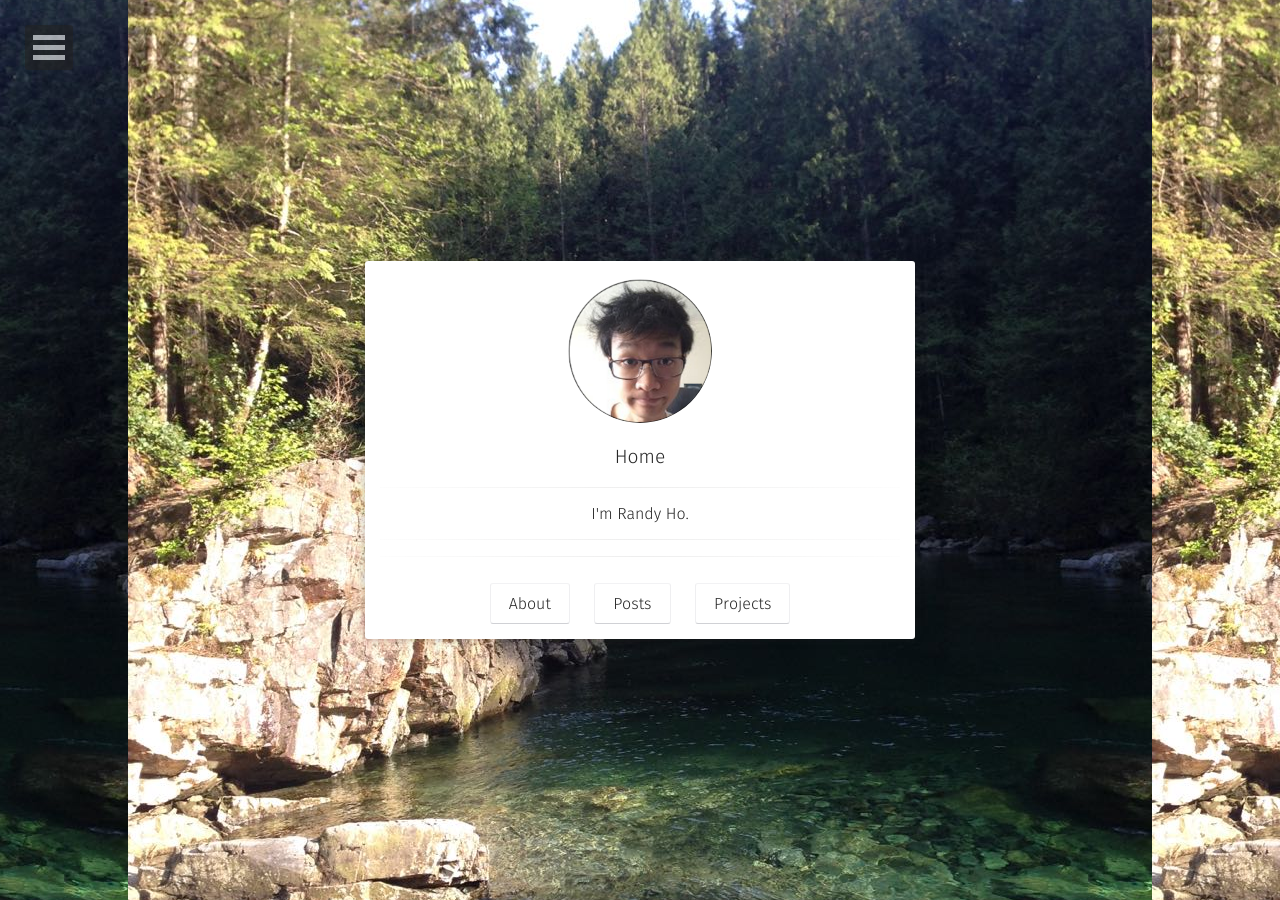
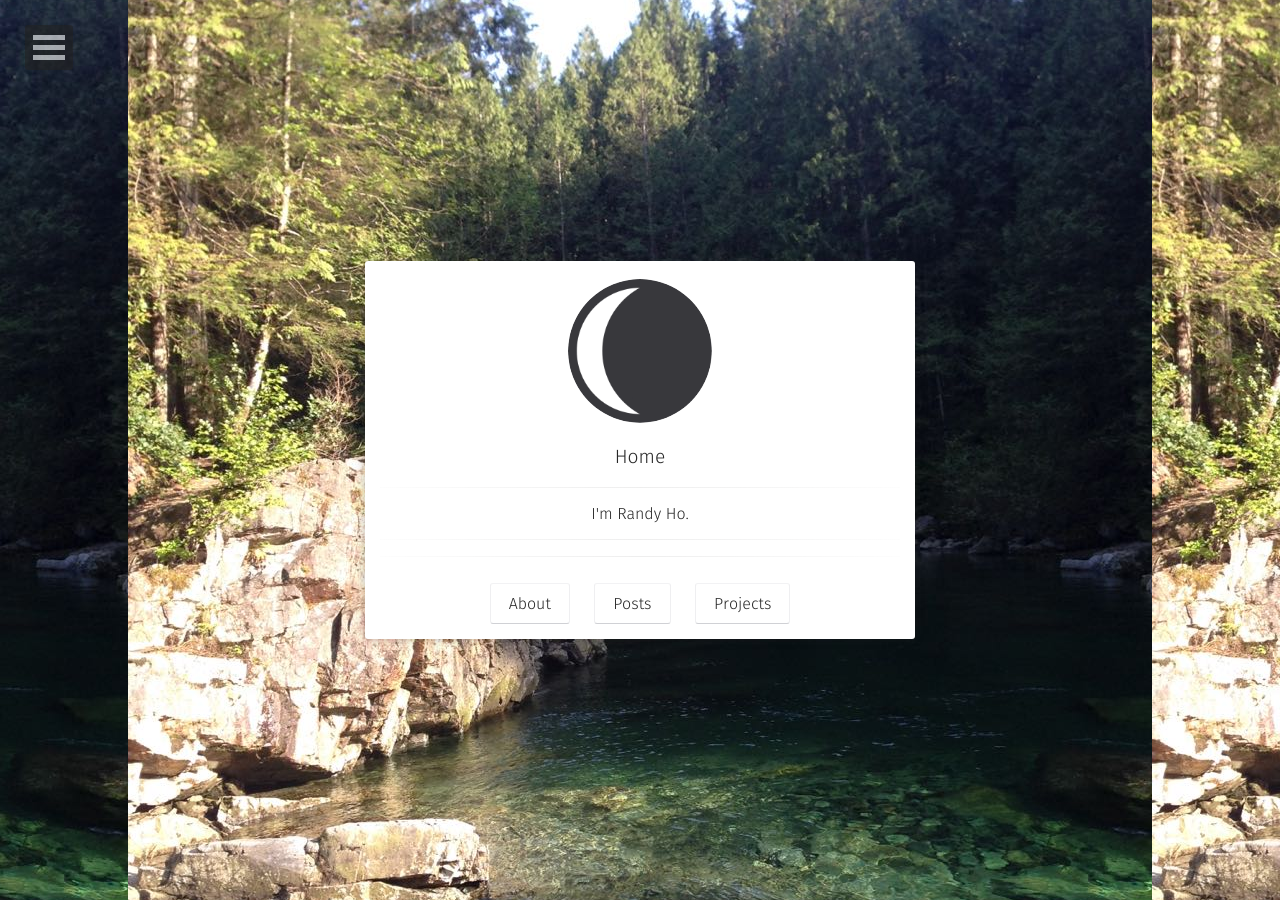
Before and after one commit to randyisthecoolest/randyisthecoolest.github.io, a Jekyll site: the page built from index.md, in a window 1280 px wide. Built offline with Jekyll 4.4.1, drawn with Linux system fonts in a browser that asks for light colours; some web fonts are replaced; our own code applies the rules of GitHub Pages for plain Markdown files; comment, search, counter and statistics services are not loaded.

Commit message:
Update _config.yml

```diff
--- a/_config.yml
+++ b/_config.yml
@@ -4,7 +4,7 @@ bio:                "I'm Randy Ho."
 description:        "I'm a Geophysics student at UCalgary."
 reading_time:       true
 words_per_minute:   200
-logo:               'assets/img/test.png'
+logo:               'assets/img/logo.png'
 background:         'assets/img/bg.jpg'
 tiled_bg:           true   # Set this true if you want to tile your background image, otherwise it will be covered
 locale:             en_US
```
